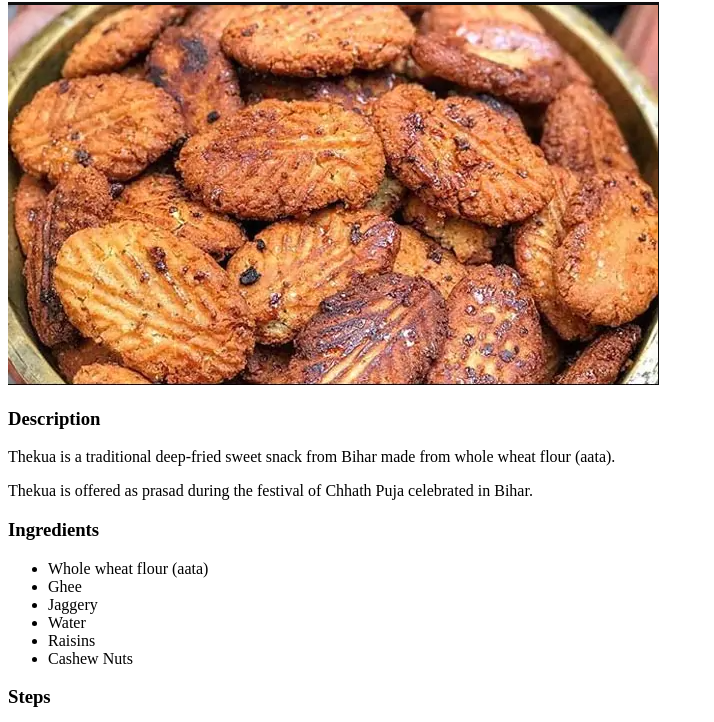
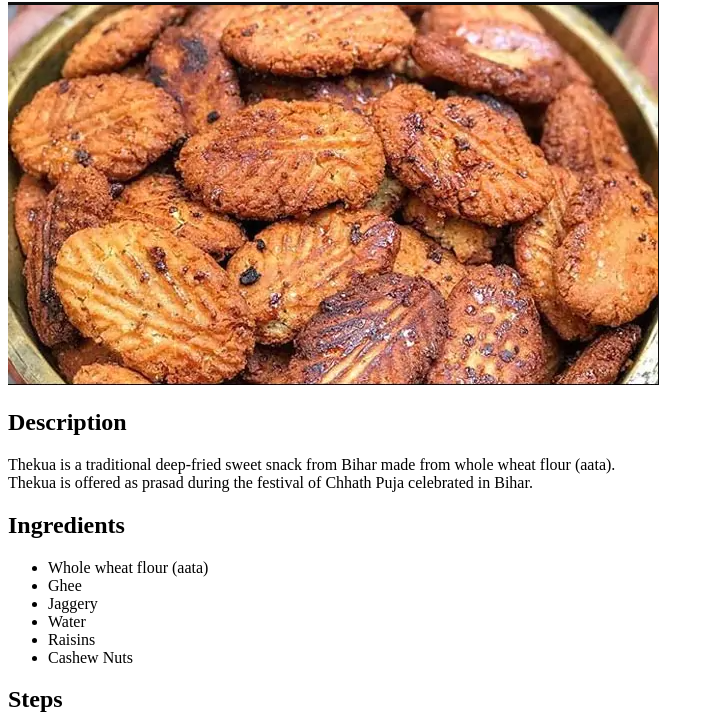
Before and after one commit to snehsourabh/odin-recipes, a plain HTML site: page recipes/thekua.html in a window 1280 px wide. Shown: the part 78-800 px from the top of the page, without its empty margins (0-714 px from the left). Drawn offline with Linux system fonts and the light colour scheme.

Commit message:
Change Descrption text from paragraph to new line.

```diff
--- a/recipes/thekua.html
+++ b/recipes/thekua.html
@@ -7,10 +7,10 @@
         <body>
             <h1>Thekua Recipe</h1>
             <img src = "../images/Thekua-Odin-Recipe.png" alt="An Image of Thekua">
-            <h3>Description</h3>
-            <p>Thekua is a traditional deep-fried sweet snack from Bihar made from whole wheat flour (aata).</p>
-            <p>Thekua is offered as prasad during the festival of Chhath Puja celebrated in Bihar.</p>
-            <h3>Ingredients</h3>
+            <h2>Description</h2>
+            <p>Thekua is a traditional deep-fried sweet snack from Bihar made from whole wheat flour (aata).<br>
+                Thekua is offered as prasad during the festival of Chhath Puja celebrated in Bihar.</p>
+            <h2>Ingredients</h2>
             <ul>
                 <li>Whole wheat flour (aata)</li>
                 <li>Ghee</li>
@@ -19,7 +19,7 @@
                 <li>Raisins</li>
                 <li>Cashew Nuts</li>
             </ul>
-            <h3>Steps</h3>
+            <h2>Steps</h2>
             <ol>
                 <li>Heat jaggery with water to form a syrup.</li>
                 <li>Add melted ghee, cashew nuts and raisins to the whole wheat flour.</li>
```
